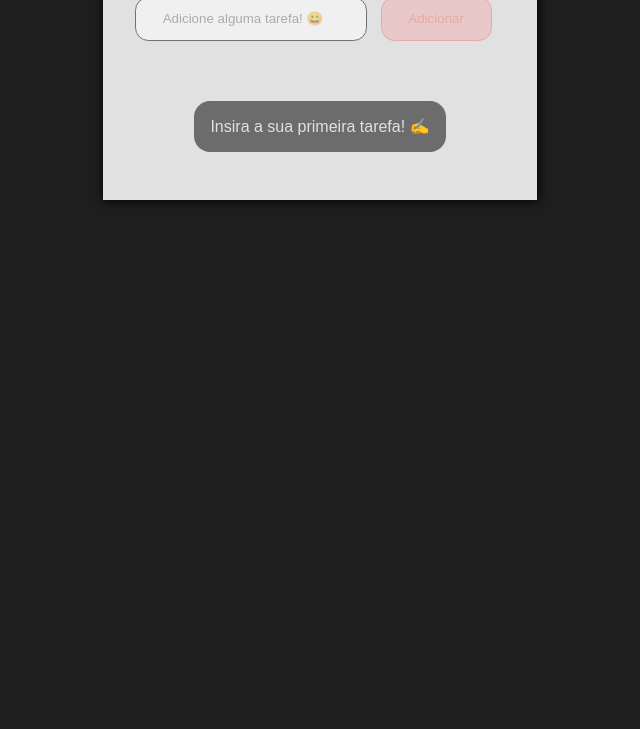
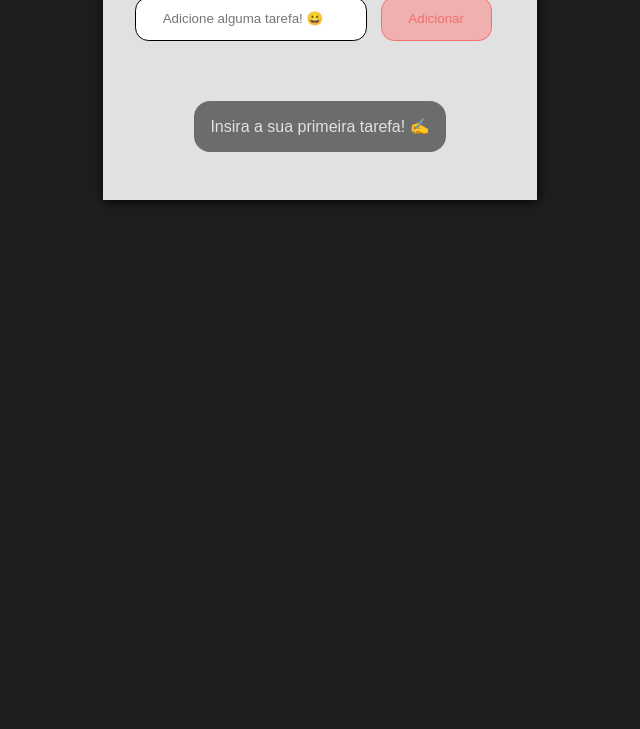
Before and after one commit to cleytonjesus07/simple-to-do-list, a plain HTML site: page index.html in a window 1280 px wide. Shown: the part 71-800 px from the top of the page, without its empty margins (320-960 px from the left). Drawn offline with Linux system fonts and the light colour scheme.

Commit message:
fifth commit

```diff
--- a/assets/css/style.css
+++ b/assets/css/style.css
@@ -30,17 +30,9 @@ body {
 }
 
 .containerInput {
-
     display: flex;
-    opacity: .5;
     transition: opacity ease 300ms;
 }
-
-.containerInput:hover {
-    opacity: 1;
-}
-
-
 
 .containerInput button {
     margin: 0 1em;
@@ -54,7 +46,7 @@ body {
     transition: opacity ease 300ms;
 }
 
-.containerInput button:disabled{
+.containerInput button:disabled {
     background-color: rgb(255, 129, 129);
     color: red;
     border: 1px solid red;
@@ -72,6 +64,8 @@ body {
     border: 1px solid;
     outline: none;
 }
+
+
 
 .tasksList {
     display: block;
@@ -119,7 +113,7 @@ body {
     letter-spacing: .4px;
 }
 
-#timestamp{
+#timestamp {
     flex: 1;
     font-size: .7em;
     white-space: nowrap;
@@ -140,7 +134,7 @@ body {
     opacity: 1;
 }
 
-.info{
+.info {
     display: flex;
     justify-content: center;
     align-items: center;
@@ -153,14 +147,14 @@ body {
     border-radius: 1em;
 }
 
-.removeContainer{
+.removeContainer {
     display: flex;
     justify-content: end;
     width: 100%;
     padding: 1em 0;
 }
 
-.removeContainer button{
+.removeContainer button {
     background-color: rgb(255, 129, 129);
     border: none;
     border-radius: 1em;
@@ -171,7 +165,7 @@ body {
     cursor: pointer;
 }
 
-.removeContainer button:hover{
+.removeContainer button:hover {
     opacity: 1;
-    transition:  ease 300ms;
+    transition: ease 300ms;
 }
```
